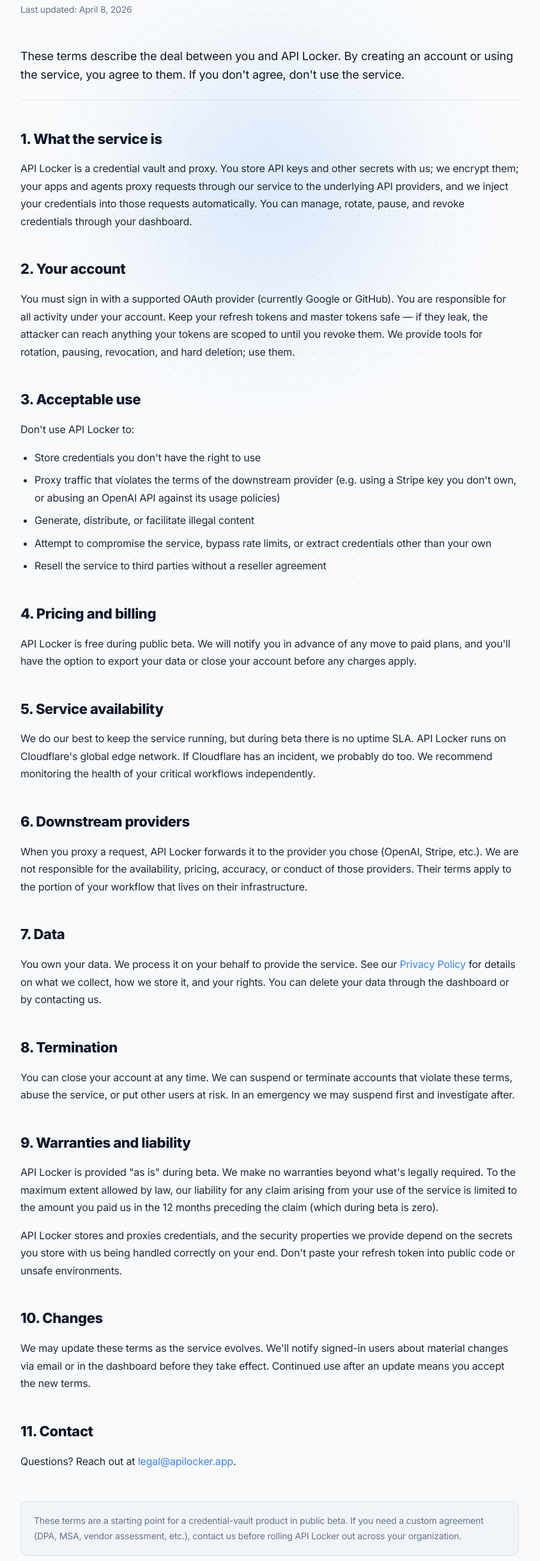
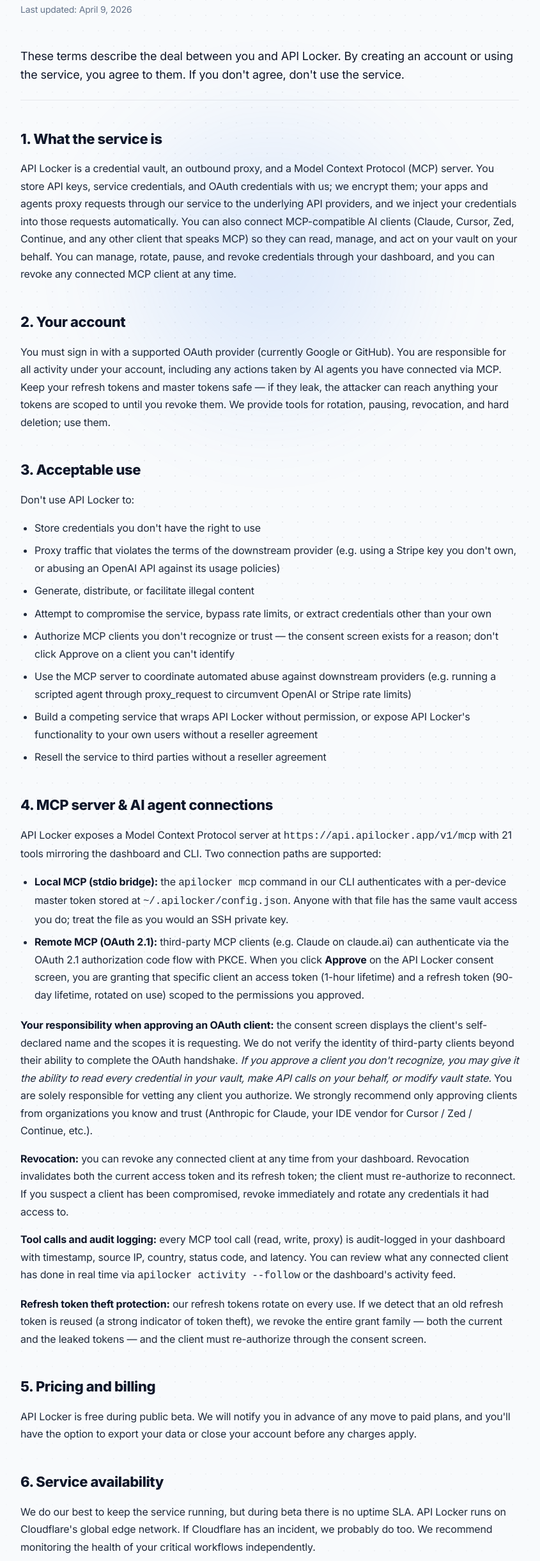
Before and after one commit to apilocker/apilocker, a plain HTML site: page site/terms.html in a window 1280 px wide. Shown: the part 300-2740 px from the top of the page at 64% size, without its empty margins (218-1063 px from the left). Drawn offline with Linux system fonts and the light colour scheme.

Commit message:
terms: add MCP / OAuth 2.1 section, update contact lanes, bump date
The terms page didn't mention MCP, AI agent connections, OAuth 2.1
authorization, or what happens when a user approves a third-party
client on the consent screen. That's a hard requirement for the
Anthropic Connectors Directory submission and a meaningful
omission anyway.

Changes:
- Section 1 now mentions MCP as a third surface alongside vault
  and proxy
- Section 2 explicitly extends user responsibility to actions
  taken by AI agents the user has authorized
- Section 3 (acceptable use) gains 3 new bullets covering MCP
  client trust, automated abuse via proxy_request, and reseller
  restrictions
- New section 4 'MCP server & AI agent connections' covering both
  the local stdio bridge and the remote OAuth 2.1 flow, the user's
  responsibility when approving third-party clients via DCR,
  revocation, audit logging, and refresh token theft protection
- Sections 5-12 renumbered (was 4-11)
- Section 12 (Contact) reformatted as a multi-lane list with all
  six addresses (legal, privacy, security, support, feedback,
  GitHub Issues), matching the format we used in privacy.html
- Last updated date bumped to April 9, 2026
- Meta description updated to reflect the expanded scope

```diff
--- a/site/terms.html
+++ b/site/terms.html
@@ -5,7 +5,7 @@
   <meta charset="utf-8" />
   <meta name="viewport" content="width=device-width, initial-scale=1" />
   <title>Terms of Service — API Locker</title>
-  <meta name="description" content="Terms of use for API Locker." />
+  <meta name="description" content="Terms of use for API Locker — credential vault, proxy, MCP server, and OAuth 2.1 authorization for AI agent connections." />
 
   <link rel="preconnect" href="https://fonts.googleapis.com">
   <link rel="preconnect" href="https://fonts.gstatic.com" crossorigin>
@@ -54,16 +54,16 @@
       <div class="legal-container">
         <span class="eyebrow"><span class="eyebrow-dot"></span> Legal</span>
         <h1 class="legal-h1">Terms of Service</h1>
-        <p class="legal-updated">Last updated: April 8, 2026</p>
+        <p class="legal-updated">Last updated: April 9, 2026</p>
 
         <div class="legal-prose">
           <p class="legal-lede">These terms describe the deal between you and API Locker. By creating an account or using the service, you agree to them. If you don't agree, don't use the service.</p>
 
           <h2>1. What the service is</h2>
-          <p>API Locker is a credential vault and proxy. You store API keys and other secrets with us; we encrypt them; your apps and agents proxy requests through our service to the underlying API providers, and we inject your credentials into those requests automatically. You can manage, rotate, pause, and revoke credentials through your dashboard.</p>
+          <p>API Locker is a credential vault, an outbound proxy, and a Model Context Protocol (MCP) server. You store API keys, service credentials, and OAuth credentials with us; we encrypt them; your apps and agents proxy requests through our service to the underlying API providers, and we inject your credentials into those requests automatically. You can also connect MCP-compatible AI clients (Claude, Cursor, Zed, Continue, and any other client that speaks MCP) so they can read, manage, and act on your vault on your behalf. You can manage, rotate, pause, and revoke credentials through your dashboard, and you can revoke any connected MCP client at any time.</p>
 
           <h2>2. Your account</h2>
-          <p>You must sign in with a supported OAuth provider (currently Google or GitHub). You are responsible for all activity under your account. Keep your refresh tokens and master tokens safe — if they leak, the attacker can reach anything your tokens are scoped to until you revoke them. We provide tools for rotation, pausing, revocation, and hard deletion; use them.</p>
+          <p>You must sign in with a supported OAuth provider (currently Google or GitHub). You are responsible for all activity under your account, including any actions taken by AI agents you have connected via MCP. Keep your refresh tokens and master tokens safe — if they leak, the attacker can reach anything your tokens are scoped to until you revoke them. We provide tools for rotation, pausing, revocation, and hard deletion; use them.</p>
 
           <h2>3. Acceptable use</h2>
           <p>Don't use API Locker to:</p>
@@ -72,33 +72,55 @@
             <li>Proxy traffic that violates the terms of the downstream provider (e.g. using a Stripe key you don't own, or abusing an OpenAI API against its usage policies)</li>
             <li>Generate, distribute, or facilitate illegal content</li>
             <li>Attempt to compromise the service, bypass rate limits, or extract credentials other than your own</li>
+            <li>Authorize MCP clients you don't recognize or trust — the consent screen exists for a reason; don't click Approve on a client you can't identify</li>
+            <li>Use the MCP server to coordinate automated abuse against downstream providers (e.g. running a scripted agent through proxy_request to circumvent OpenAI or Stripe rate limits)</li>
+            <li>Build a competing service that wraps API Locker without permission, or expose API Locker's functionality to your own users without a reseller agreement</li>
             <li>Resell the service to third parties without a reseller agreement</li>
           </ul>
 
-          <h2>4. Pricing and billing</h2>
+          <h2>4. MCP server &amp; AI agent connections</h2>
+          <p>API Locker exposes a Model Context Protocol server at <code>https://api.apilocker.app/v1/mcp</code> with 21 tools mirroring the dashboard and CLI. Two connection paths are supported:</p>
+          <ul>
+            <li><strong>Local MCP (stdio bridge):</strong> the <code>apilocker mcp</code> command in our CLI authenticates with a per-device master token stored at <code>~/.apilocker/config.json</code>. Anyone with that file has the same vault access you do; treat the file as you would an SSH private key.</li>
+            <li><strong>Remote MCP (OAuth 2.1):</strong> third-party MCP clients (e.g. Claude on claude.ai) can authenticate via the OAuth 2.1 authorization code flow with PKCE. When you click <strong>Approve</strong> on the API Locker consent screen, you are granting that specific client an access token (1-hour lifetime) and a refresh token (90-day lifetime, rotated on use) scoped to the permissions you approved.</li>
+          </ul>
+          <p><strong>Your responsibility when approving an OAuth client:</strong> the consent screen displays the client's self-declared name and the scopes it is requesting. We do not verify the identity of third-party clients beyond their ability to complete the OAuth handshake. <em>If you approve a client you don't recognize, you may give it the ability to read every credential in your vault, make API calls on your behalf, or modify vault state.</em> You are solely responsible for vetting any client you authorize. We strongly recommend only approving clients from organizations you know and trust (Anthropic for Claude, your IDE vendor for Cursor / Zed / Continue, etc.).</p>
+          <p><strong>Revocation:</strong> you can revoke any connected client at any time from your dashboard. Revocation invalidates both the current access token and its refresh token; the client must re-authorize to reconnect. If you suspect a client has been compromised, revoke immediately and rotate any credentials it had access to.</p>
+          <p><strong>Tool calls and audit logging:</strong> every MCP tool call (read, write, proxy) is audit-logged in your dashboard with timestamp, source IP, country, status code, and latency. You can review what any connected client has done in real time via <code>apilocker activity --follow</code> or the dashboard's activity feed.</p>
+          <p><strong>Refresh token theft protection:</strong> our refresh tokens rotate on every use. If we detect that an old refresh token is reused (a strong indicator of token theft), we revoke the entire grant family — both the current and the leaked tokens — and the client must re-authorize through the consent screen.</p>
+
+          <h2>5. Pricing and billing</h2>
           <p>API Locker is free during public beta. We will notify you in advance of any move to paid plans, and you'll have the option to export your data or close your account before any charges apply.</p>
 
-          <h2>5. Service availability</h2>
+          <h2>6. Service availability</h2>
           <p>We do our best to keep the service running, but during beta there is no uptime SLA. API Locker runs on Cloudflare's global edge network. If Cloudflare has an incident, we probably do too. We recommend monitoring the health of your critical workflows independently.</p>
 
-          <h2>6. Downstream providers</h2>
+          <h2>7. Downstream providers</h2>
           <p>When you proxy a request, API Locker forwards it to the provider you chose (OpenAI, Stripe, etc.). We are not responsible for the availability, pricing, accuracy, or conduct of those providers. Their terms apply to the portion of your workflow that lives on their infrastructure.</p>
 
-          <h2>7. Data</h2>
+          <h2>8. Data</h2>
           <p>You own your data. We process it on your behalf to provide the service. See our <a href="/privacy">Privacy Policy</a> for details on what we collect, how we store it, and your rights. You can delete your data through the dashboard or by contacting us.</p>
 
-          <h2>8. Termination</h2>
+          <h2>9. Termination</h2>
           <p>You can close your account at any time. We can suspend or terminate accounts that violate these terms, abuse the service, or put other users at risk. In an emergency we may suspend first and investigate after.</p>
 
-          <h2>9. Warranties and liability</h2>
+          <h2>10. Warranties and liability</h2>
           <p>API Locker is provided "as is" during beta. We make no warranties beyond what's legally required. To the maximum extent allowed by law, our liability for any claim arising from your use of the service is limited to the amount you paid us in the 12 months preceding the claim (which during beta is zero).</p>
           <p>API Locker stores and proxies credentials, and the security properties we provide depend on the secrets you store with us being handled correctly on your end. Don't paste your refresh token into public code or unsafe environments.</p>
 
-          <h2>10. Changes</h2>
+          <h2>11. Changes</h2>
           <p>We may update these terms as the service evolves. We'll notify signed-in users about material changes via email or in the dashboard before they take effect. Continued use after an update means you accept the new terms.</p>
 
-          <h2>11. Contact</h2>
-          <p>Questions? Reach out at <a href="mailto:legal@apilocker.app">legal@apilocker.app</a>.</p>
+          <h2>12. Contact</h2>
+          <p>The right address depends on what you want to talk about:</p>
+          <ul>
+            <li><strong>Legal &amp; terms questions:</strong> <a href="mailto:legal@apilocker.app">legal@apilocker.app</a></li>
+            <li><strong>Privacy questions:</strong> <a href="mailto:privacy@apilocker.app">privacy@apilocker.app</a></li>
+            <li><strong>Security disclosures:</strong> <a href="mailto:security@apilocker.app">security@apilocker.app</a> — please don't open public GitHub issues for security findings</li>
+            <li><strong>General support:</strong> <a href="mailto:support@apilocker.app">support@apilocker.app</a></li>
+            <li><strong>Product feedback &amp; feature requests:</strong> <a href="mailto:feedback@apilocker.app">feedback@apilocker.app</a></li>
+            <li><strong>Bug reports:</strong> <a href="https://github.com/apilocker/apilocker/issues">github.com/apilocker/apilocker/issues</a></li>
+          </ul>
 
           <p class="legal-note">These terms are a starting point for a credential-vault product in public beta. If you need a custom agreement (DPA, MSA, vendor assessment, etc.), contact us before rolling API Locker out across your organization.</p>
         </div>
```
